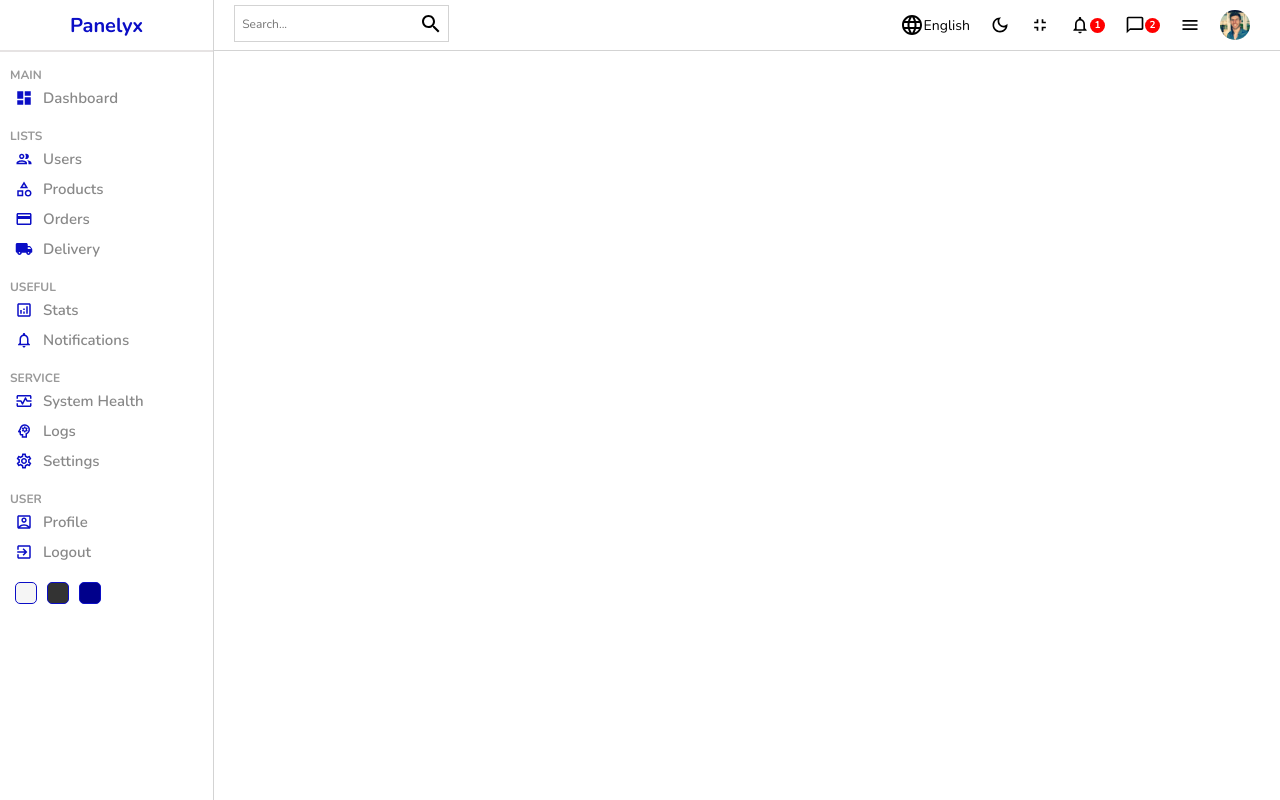
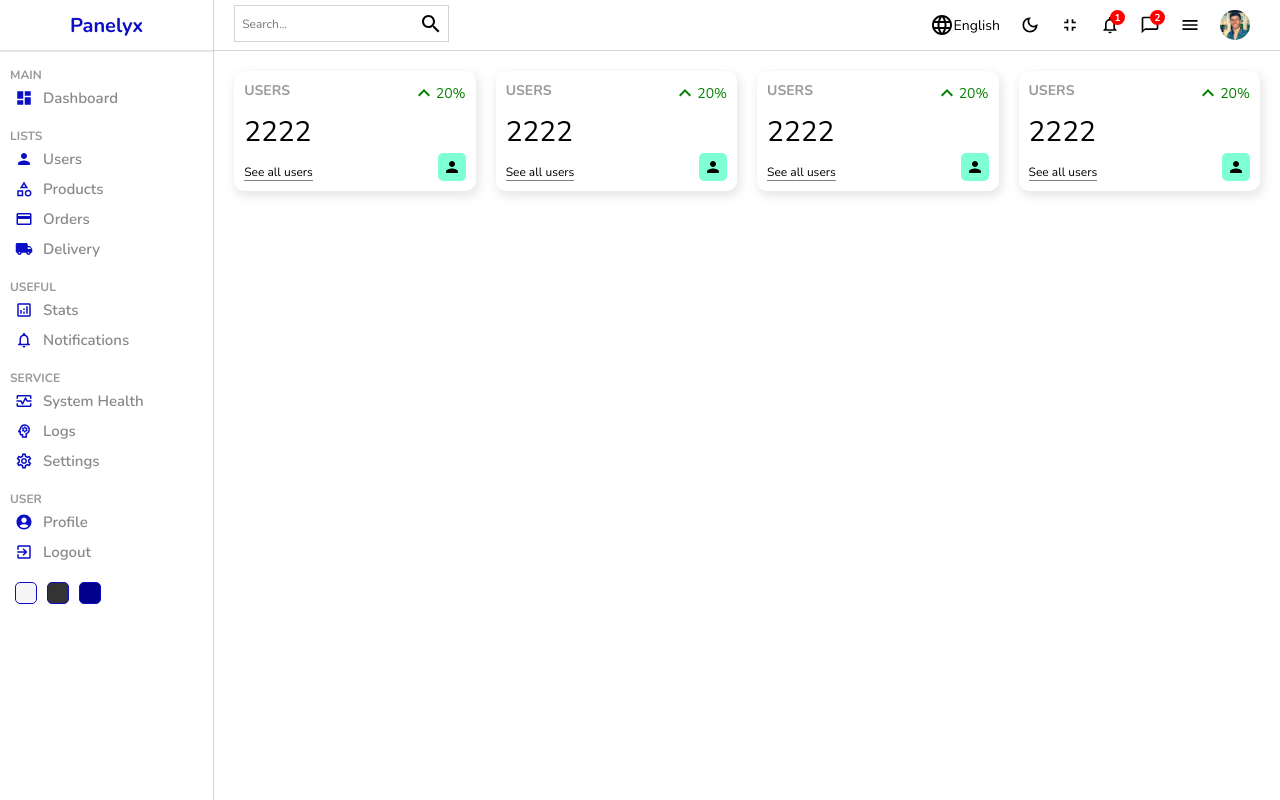
Before and after one commit to orimaro123/panelyx-admin-panel, a React (Create React App) app: page / in a window 1280 px wide. Built offline with nearby package versions, Linux system fonts and the light colour scheme.

Commit message:
wip widgets style

```diff
--- a/src/components/navbar/navbar.scss
+++ b/src/components/navbar/navbar.scss
@@ -40,6 +40,7 @@
                 align-items: center;
                 margin-right: 10px;
                 margin: 10px;
+                position: relative;
                 .icon{
                     font-size: 20px;
 
@@ -60,6 +61,9 @@
                     justify-content: center;
                     font-size: 10px;
                     font-weight: bold;
+                    position:absolute;
+                    top:-5px;
+                    right:-5px;
 
                 }
             }
--- a/src/components/sidebar/Sidebar.jsx
+++ b/src/components/sidebar/Sidebar.jsx
@@ -1,6 +1,6 @@
 import "./sidebar.scss";
 import DashboardIcon from "@mui/icons-material/Dashboard";
-import GroupOutlinedIcon from "@mui/icons-material/GroupOutlined";
+import PersonRoundedIcon from '@mui/icons-material/PersonRounded';
 import CategoryOutlinedIcon from "@mui/icons-material/CategoryOutlined";
 import CreditCardOutlinedIcon from "@mui/icons-material/CreditCardOutlined";
 import LocalShippingRoundedIcon from "@mui/icons-material/LocalShippingRounded";
@@ -9,7 +9,7 @@
 import MonitorHeartOutlinedIcon from "@mui/icons-material/MonitorHeartOutlined";
 import PsychologyOutlinedIcon from "@mui/icons-material/PsychologyOutlined";
 import SettingsOutlinedIcon from "@mui/icons-material/SettingsOutlined";
-import AccountBoxOutlinedIcon from "@mui/icons-material/AccountBoxOutlined";
+import AccountCircleRoundedIcon from '@mui/icons-material/AccountCircleRounded';
 import ExitToAppOutlinedIcon from "@mui/icons-material/ExitToAppOutlined";
 
 const Sidebar = () => {
@@ -28,7 +28,7 @@
           </li>
           <p className="title">LISTS</p>
           <li>
-            <GroupOutlinedIcon className="icon"/>
+            <PersonRoundedIcon className="icon"/>
             <span>Users</span>
           </li>
           <li>
@@ -67,7 +67,7 @@
           </li>
           <p className="title">USER</p>
           <li>
-            <AccountBoxOutlinedIcon className="icon"/>
+            <AccountCircleRoundedIcon className="icon"/>
             <span>Profile</span>
           </li>
           <li>
--- /dev/null
+++ b/src/components/widget/Widget.jsx
@@ -0,0 +1,24 @@
+import "./widget.scss";
+import ExpandLessOutlinedIcon from '@mui/icons-material/ExpandLessOutlined';
+import PersonRoundedIcon from '@mui/icons-material/PersonRounded';
+
+const Widget = () => {
+  return (
+    <div className="widget">
+      <div className="left">
+        <span className="title">USERS</span>
+        <span className="counter">2222</span>
+        <span className="link">See all users</span>
+      </div>
+      <div className="right">
+      <div className="percentage positive">
+        <ExpandLessOutlinedIcon/>
+        20%
+      </div>
+      <PersonRoundedIcon className="icon"/>
+      </div>
+    </div>
+  );
+};
+
+export default Widget;
--- /dev/null
+++ b/src/components/widget/widget.scss
@@ -0,0 +1,53 @@
+.widget {
+    display: flex;
+    justify-content: space-between;
+    flex: 1;
+    padding: 10px;
+    -webkit-box-shadow: 2px 4px 10px 1px rgba(0, 0, 0, 0.47);
+    box-shadow: 2px 4px 10px 1px rgba(201, 201, 201, 0.47);
+    border-radius: 10px;
+    height: 100px;
+
+    .left,
+    .right{
+        display:flex;
+        flex-direction: column;
+        justify-content: space-between;
+
+        .title{
+            font-weight: bold;
+            font-size: 14px;
+            color: #999;
+        }
+
+        .counter{
+            font-size: 28px;
+            font-weight: 300;
+        }
+        .link{
+            font-size: 12px;
+            border-bottom: 1px solid gray;
+            width: max-content;
+        }
+        .percentage{
+            display: flex;
+            align-items: center;
+            font-size: 14px;
+
+            &.positive {
+                color : green;
+            }
+            &.negative {
+                color: red;
+            }
+        }
+        .icon{
+            font-size: 18px;
+            padding: 5px;
+            background-color: aquamarine;
+            border-radius: 5px;
+            align-self: flex-end;
+        }
+    }
+
+}
--- a/src/pages/home/Home.jsx
+++ b/src/pages/home/Home.jsx
@@ -1,5 +1,6 @@
 import Sidebar from "../../components/sidebar/Sidebar";
 import Navbar from "../../components/navbar/Navbar";
+import Widget from "../../components/widget/Widget";
 import "./home.scss";
 
 const Home = () => {
@@ -7,7 +8,13 @@
     <div className="home">
       <Sidebar />
       <div className="homeContainer">
-        <Navbar/>
+        <Navbar />
+        <div className="widgets">
+          <Widget type="user"/>
+          <Widget type="order"/>
+          <Widget type="earnings"/>
+          <Widget type="balance"/>
+        </div>
       </div>
     </div>
   );
--- a/src/pages/home/home.scss
+++ b/src/pages/home/home.scss
@@ -2,5 +2,12 @@
     display:flex;
     .homeContainer {
         flex:6;
+
+        .widgets{
+            display: flex;
+            padding: 20px;
+            gap: 20px;
+
+        }
     }
 }
```
